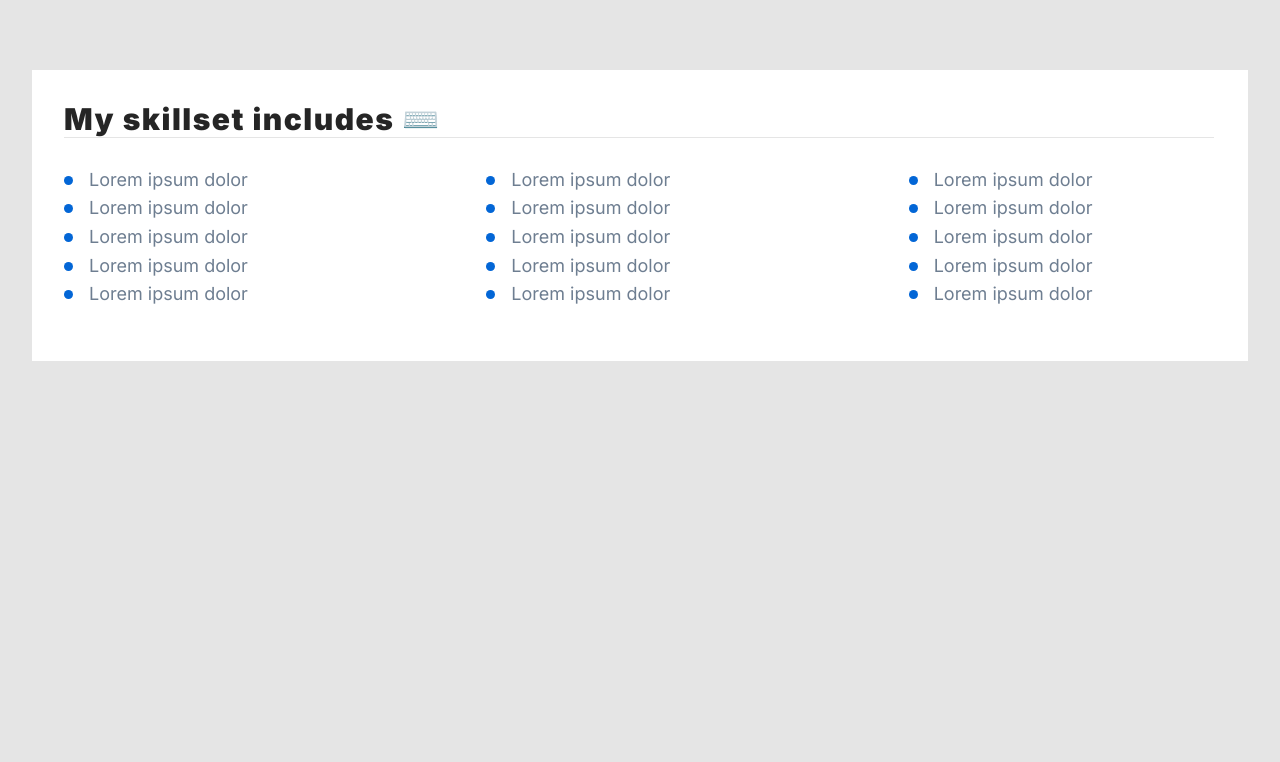
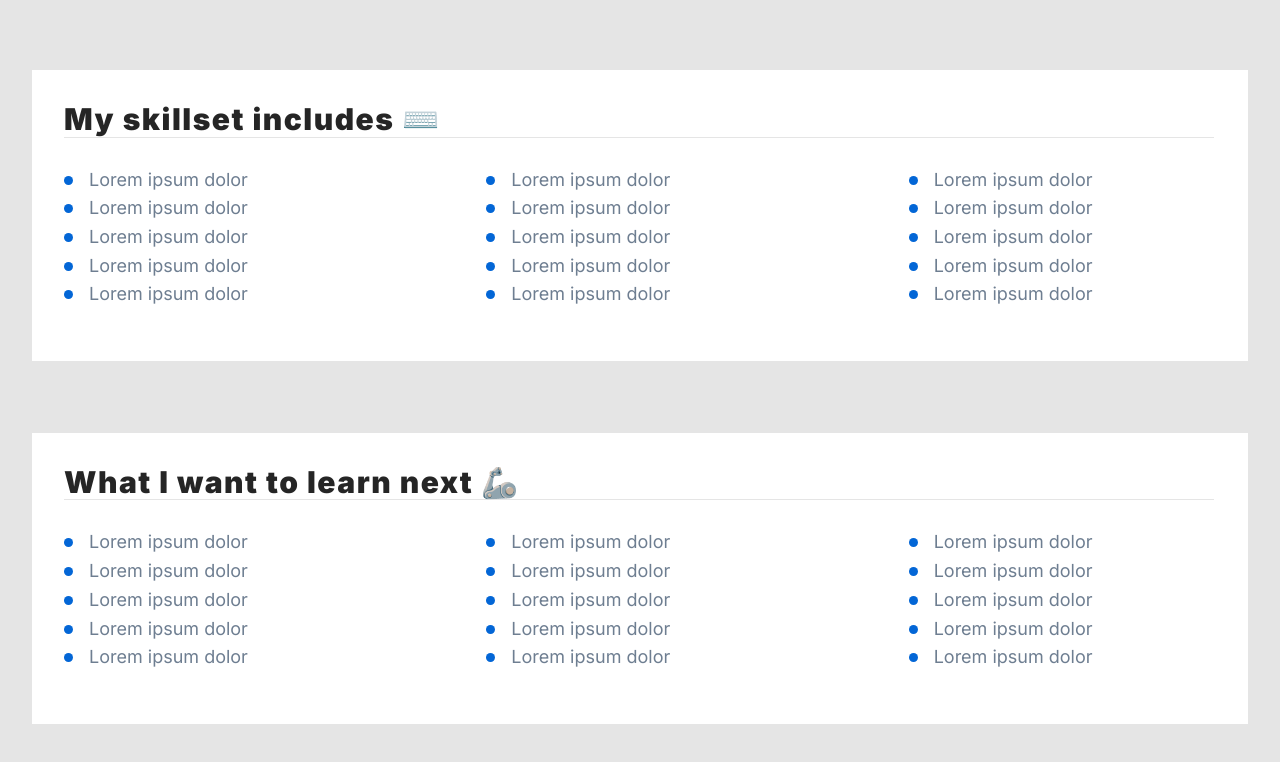
Before and after one commit to met3usz/homepage-react, a React (Create React App) app: page / in a window 1280 px wide. Shown: the part 514-1276 px from the top of the page. Before the commit the page ends 961 px from the top, so only its background shows below. Built offline with nearby package versions, Linux system fonts and the light colour scheme.

Commit message:
Added new section
New section Learn Next was added to the App.

```diff
--- a/src/App.js
+++ b/src/App.js
@@ -1,4 +1,5 @@
 import Header from './components/Header';
+import LearnNext from './components/LearnNext';
 import Skills from './components/Skills';
 
 function App() {
@@ -6,6 +7,7 @@ function App() {
     <>
       <Header />
       <Skills />
+      <LearnNext />
     </>
   );
 }
--- /dev/null
+++ b/src/components/LearnNext/index.js
@@ -0,0 +1,16 @@
+import { Section } from '../../common/Section';
+import { SecondaryTitle } from '../../common/SecondaryTitle';
+import { Divider } from '../../common/Divider';
+import StyledList from '../../common/StyledList';
+
+const LearnNext = () => {
+  return (
+    <Section>
+      <SecondaryTitle>What I want to learn next 🦾</SecondaryTitle>
+      <Divider />
+      <StyledList />
+    </Section>
+  );
+};
+
+export default LearnNext;
```
